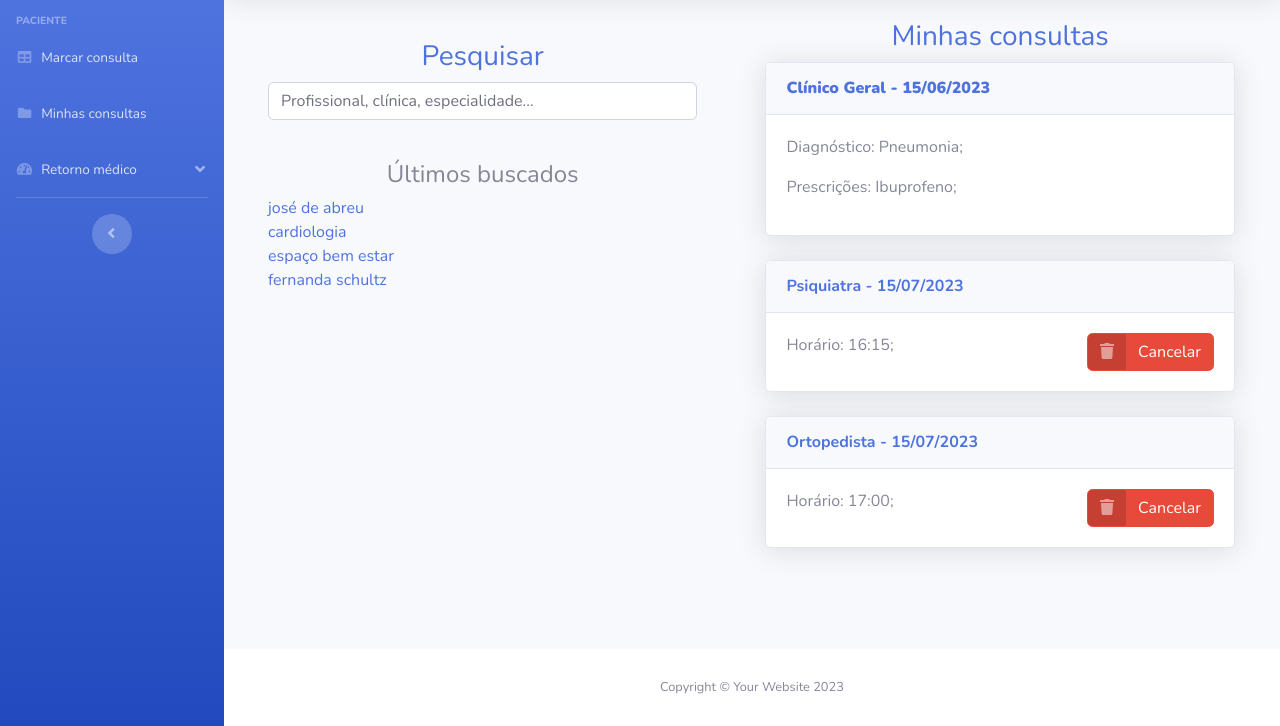
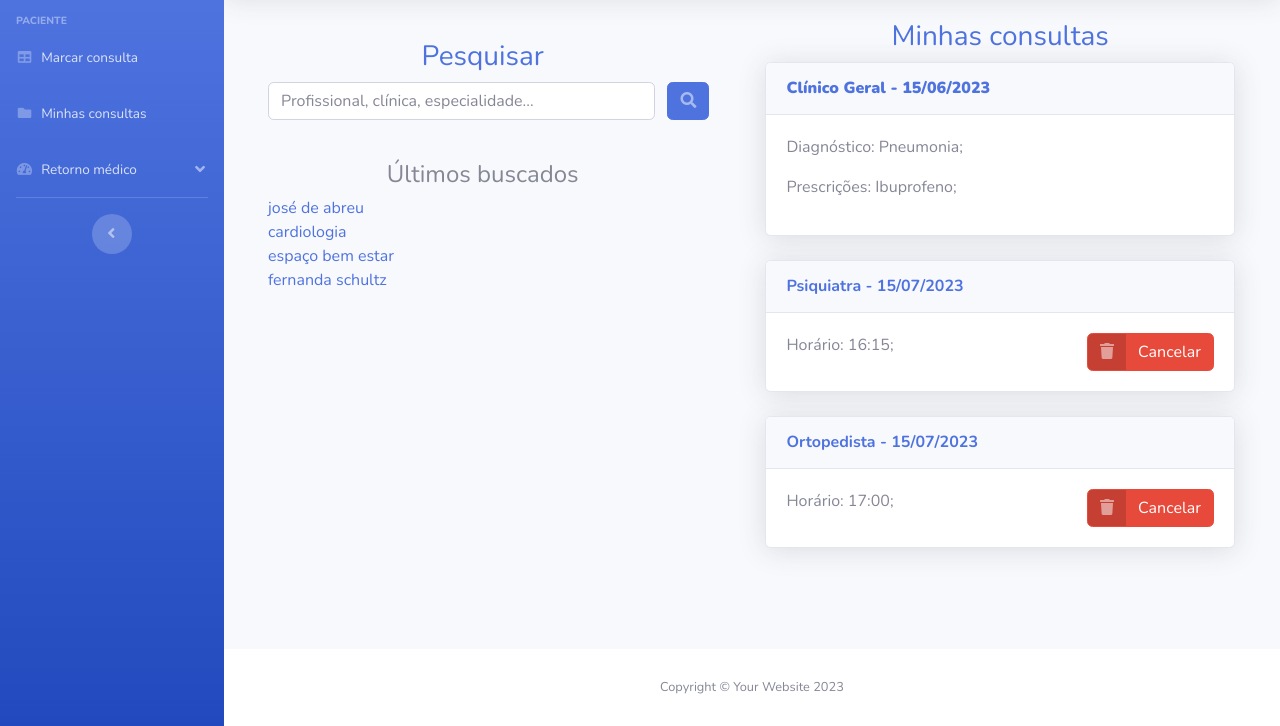
Before and after one commit to alumertz/healthwise, a website with bundled scripts: page paciente/index.html in a window 1280 px wide. Shown: the part 74-800 px from the top of the page. Built offline with nearby package versions, Linux system fonts and the light colour scheme.

Commit message:
add search icon

```diff
--- a/paciente/index.html
+++ b/paciente/index.html
@@ -175,8 +175,13 @@
             <h3 style="text-align: center"><a href="marcar.html">Pesquisar</a></h3>
             <div class="form-group row">
               <div class="col-sm mb-3 mb-sm-0">
-                <input type="text" class="form-control form-control-user" value="Profissional, clínica, especialidade..." id="exampleFirstName" placeholder="Nome">
+                <input type="text" class="form-control form-control-user"  id="exampleFirstName" placeholder="Profissional, clínica, especialidade...">
               </div>
+              <a style="float: right; color: white;" href="data a.html" class="btn btn-primary">
+                <span class="icon text-white-50">
+                  <i class="fas fa-search"></i>
+                </span>
+              </a>
             </div>
             <br>
             <h4 style="text-align: center">Últimos buscados</h4>
```
Also changed, not shown: paciente/marcar.html (+5 -0 lines).
